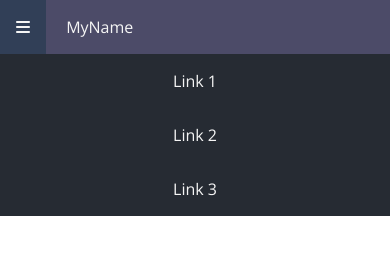
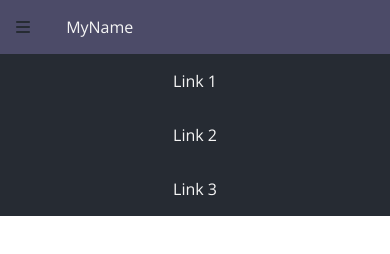
Before and after one commit to ThebellepoquE/Flexbox-Course, a website: page Flexbox Capstone Project Requirements/index.html in a window 390 px wide. Both pictures are taken after a click on the link 23 px from the left and 27 px from the top of the page. Drawn offline with nearby package versions, Linux system fonts and the light colour scheme.

Commit message:
Update navbar styles for improved color contrast and responsiveness

```diff
--- a/Flexbox Capstone Project Requirements/index.html
+++ b/Flexbox Capstone Project Requirements/index.html
@@ -60,7 +60,7 @@
       }
       .navbar .toggle {
         padding: 1em;
-        color: rgb(165, 214, 40);
+        color: whitesmoke;
       }
       @media (min-width: 48em) {
         .navbar {
@@ -88,8 +88,8 @@
       }
       @media (max-width: 48em) {
         .navbar.active .toggle {
-          background: #313f57;
-          color: whitesmoke;
+          background: hsl(242, 16%, 35%);
+          color: #262b33;
         }
         .navbar .brand {
           text-align: left;
```
